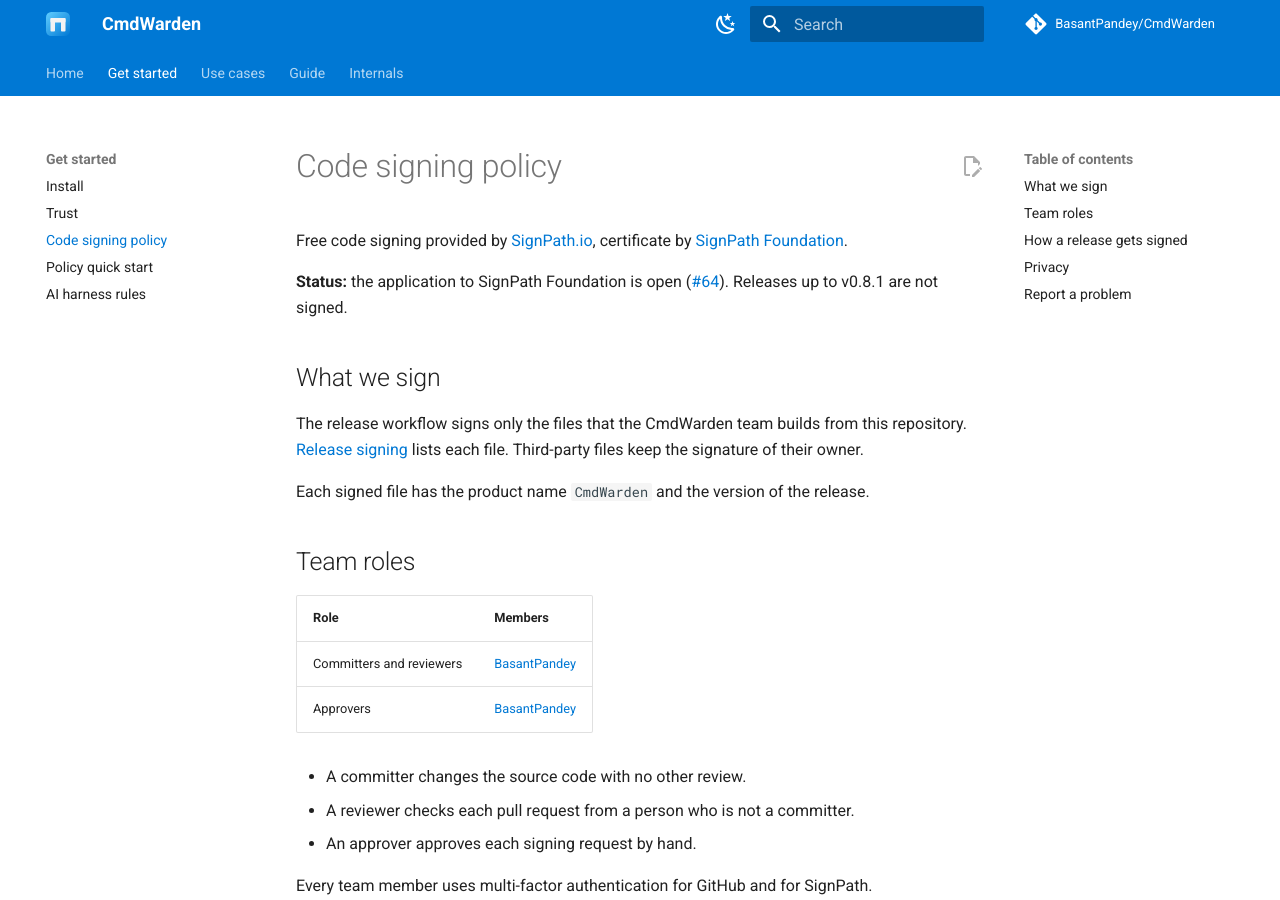
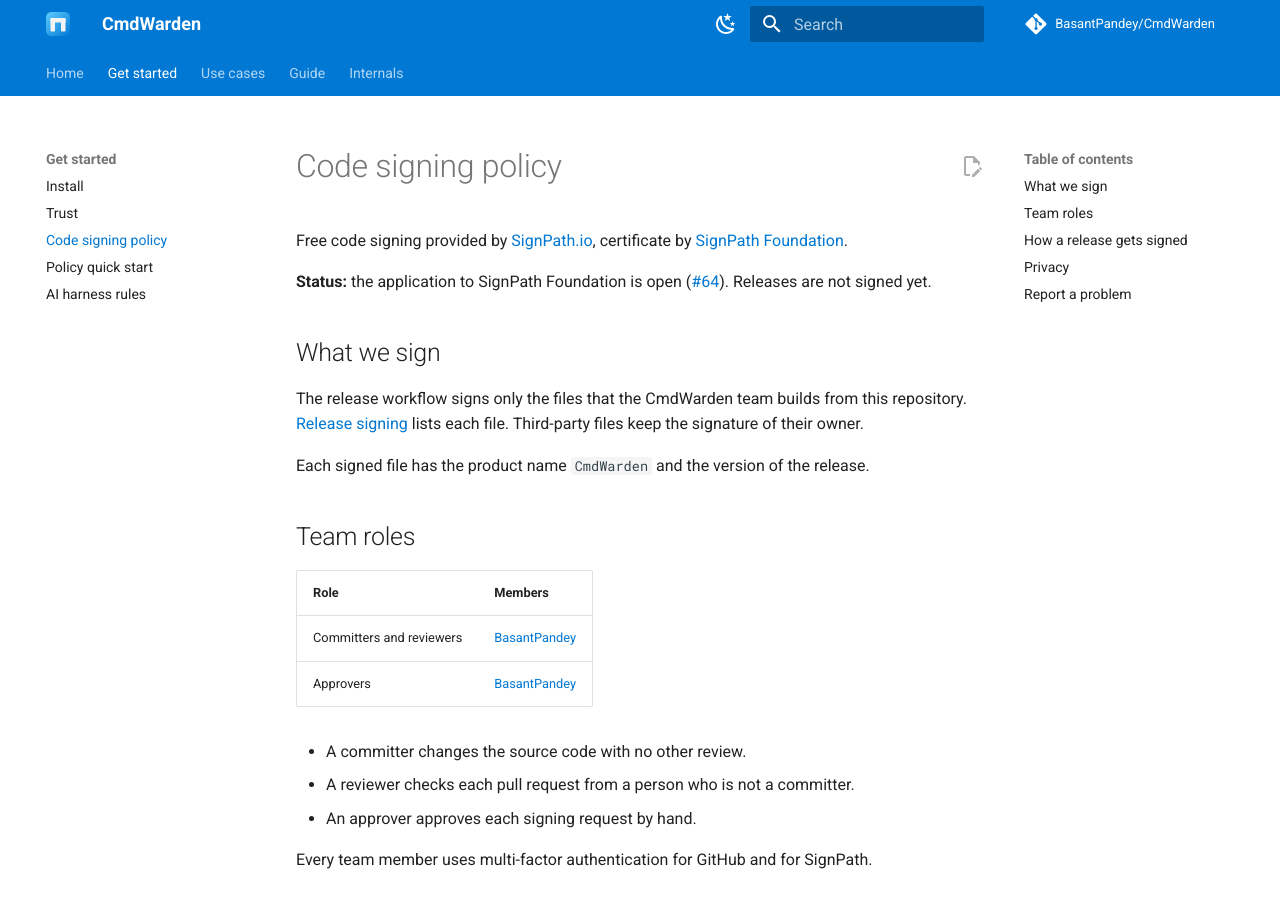
Before and after one commit to BasantPandey/CmdWarden, an MkDocs documentation site: the page built from docs/code-signing-policy.md, in a window 1280 px wide and 900 px high. Built offline with MkDocs 1.6.1 and Material for MkDocs 9.7.7, drawn with Linux system fonts in a browser that asks for light colours; comment, search, counter and statistics services are not loaded.

Commit message:
docs: say that releases are not signed yet
The page named v0.8.1 as the last unsigned release. v0.9.0 is not signed either.

```diff
--- a/docs/code-signing-policy.md
+++ b/docs/code-signing-policy.md
@@ -7,7 +7,7 @@
 
 Free code signing provided by [SignPath.io](https://about.signpath.io), certificate by [SignPath Foundation](https://signpath.org).
 
-**Status:** the application to SignPath Foundation is open ([#64](https://github.com/BasantPandey/CmdWarden/issues/64)). Releases up to v0.8.1 are not signed.
+**Status:** the application to SignPath Foundation is open ([#64](https://github.com/BasantPandey/CmdWarden/issues/64)). Releases are not signed yet.
 
 ## What we sign
 
```
